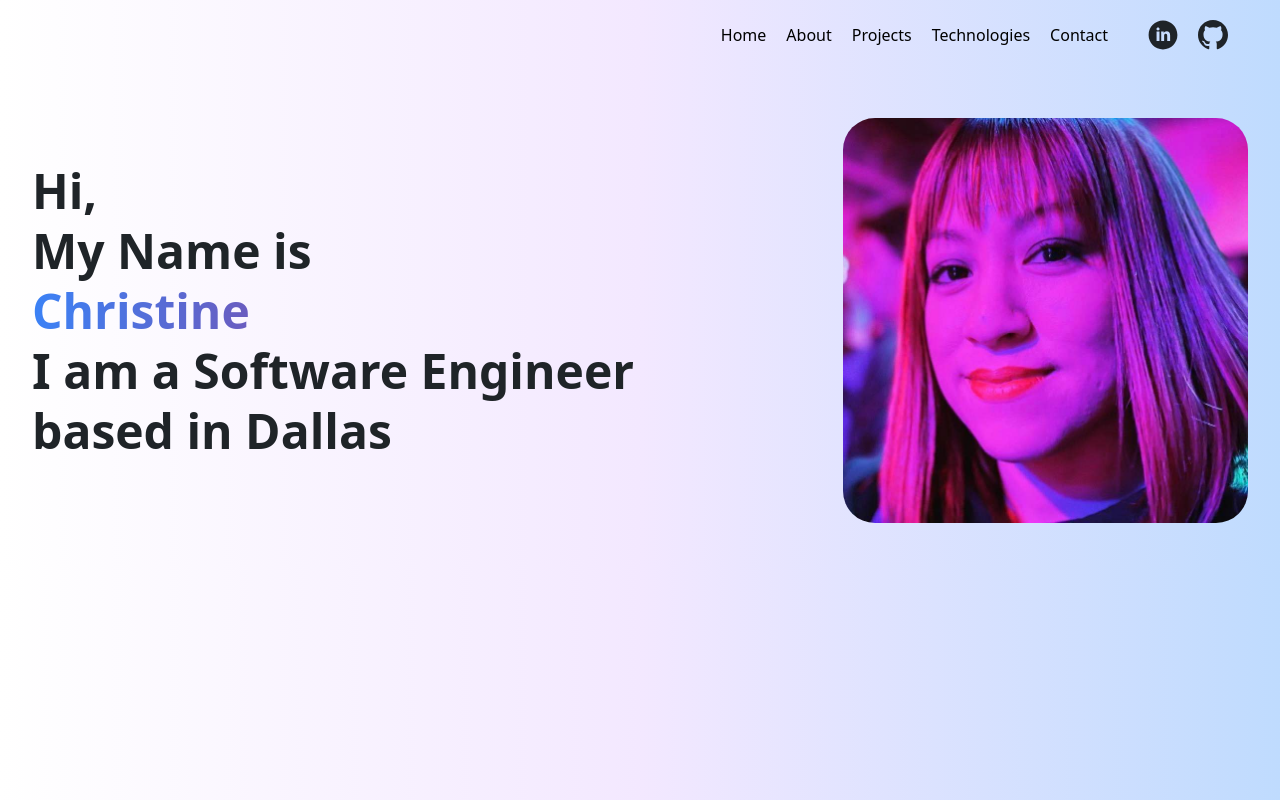
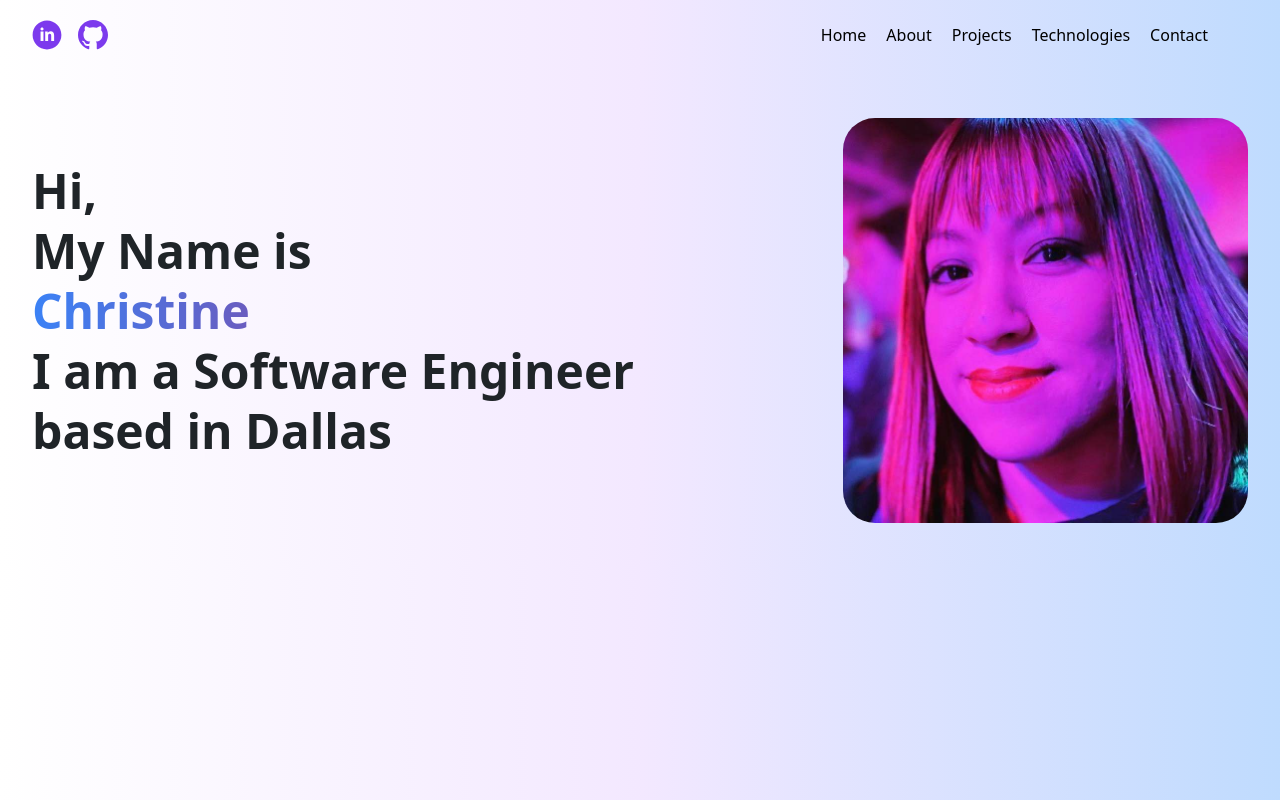
Before and after one commit to XINEXPORT/christinehoangportfolio, a React (Create React App) app: page / in a window 1280 px wide. Built offline with nearby package versions, Linux system fonts and the light colour scheme.

Commit message:
the home page will fade in instead of sliding in

```diff
--- a/src/Components/Header.js
+++ b/src/Components/Header.js
@@ -1,17 +1,49 @@
 import React, { useState } from "react";
 import { NavLink } from "react-router-dom";
-import { logos, socialMediaUrl } from "../Details";
+import { socialMediaUrl } from "../Details";
 
 function Header() {
   const [isOpen, setIsOpen] = useState(false);
-  const { linkdein, github, twitter } = socialMediaUrl;
+  const { linkedin, github } = socialMediaUrl;
+
   const toggleClass = () => {
     setIsOpen(!isOpen);
   };
 
   return (
     <header className="container mx-auto md:flex justify-between items-center py-5 max-width mb-2 px-4 lg:px-8">
-      {/* Right-aligned toggle */}
+      <div className="flex items-center space-x-4">
+        <a href={linkedin} target="_blank" rel="noreferrer noopener">
+          <svg
+            className="fill-violet-600"
+            width="30"
+            height="30"
+            viewBox="0 0 30 30"
+            fill="none"
+            xmlns="http://www.w3.org/2000/svg"
+          >
+            <path d="M15 0.599976C7.04701 0.599976 0.600006 7.04698 0.600006 15C0.600006 22.953 7.04701 29.4 15 29.4C22.953 29.4 29.4 22.953 29.4 15C29.4 7.04698 22.953 0.599976 15 0.599976ZM11.475 20.9685H8.55901V11.5845H11.475V20.9685ZM9.99901 10.4325C9.07801 10.4325 8.48251 9.77997 8.48251 8.97297C8.48251 8.14948 9.09601 7.51648 10.0365 7.51648C10.977 7.51648 11.553 8.14948 11.571 8.97297C11.571 9.77997 10.977 10.4325 9.99901 10.4325ZM22.125 20.9685H19.209V15.768C19.209 14.5575 18.786 13.7355 17.7315 13.7355C16.926 13.7355 16.4475 14.292 16.236 14.8275C16.158 15.018 16.1385 15.288 16.1385 15.5565V20.967H13.221V14.577C13.221 13.4055 13.1835 12.426 13.1445 11.583H15.678L15.8115 12.8865H15.87C16.254 12.2745 17.1945 11.3715 18.768 11.3715C20.6865 11.3715 22.125 12.657 22.125 15.42V20.9685Z" />
+          </svg>
+        </a>
+        <a href={github} target="_blank" rel="noreferrer noopener">
+          <svg
+            className="fill-violet-600"
+            width="30"
+            height="30"
+            viewBox="0 0 30 30"
+            fill="none"
+            xmlns="http://www.w3.org/2000/svg"
+          >
+            <path
+              fillRule="evenodd"
+              clipRule="evenodd"
+              d="M15 0C6.7125 0 0 6.7125 0 15C0 21.6375 4.29375 27.2437 10.2563 29.2313C11.0063 29.3625 11.2875 28.9125 11.2875 28.5188C11.2875 28.1625 11.2688 26.9813 11.2688 25.725C7.5 26.4188 6.525 24.8062 6.225 23.9625C6.05625 23.5312 5.325 22.2 4.6875 21.8438C4.1625 21.5625 3.4125 20.8687 4.66875 20.85C5.85 20.8313 6.69375 21.9375 6.975 22.3875C8.325 24.6562 10.4812 24.0187 11.3438 23.625C11.475 22.65 11.8688 21.9937 12.3 21.6187C8.9625 21.2437 5.475 19.95 5.475 14.2125C5.475 12.5813 6.05625 11.2313 7.0125 10.1813C6.8625 9.80625 6.3375 8.26875 7.1625 6.20625C7.1625 6.20625 8.41875 5.8125 11.2875 7.74375C12.4875 7.40625 13.7625 7.2375 15.0375 7.2375C16.3125 7.2375 17.5875 7.40625 18.7875 7.74375C21.6562 5.79375 22.9125 6.20625 22.9125 6.20625C23.7375 8.26875 23.2125 9.80625 23.0625 10.1813C24.0188 11.2313 24.6 12.5625 24.6 14.2125C24.6 19.9688 21.0938 21.2437 17.7563 21.6187C18.3 22.0875 18.7688 22.9875 18.7688 24.3937C18.7688 26.4 18.75 28.0125 18.75 28.5188C18.75 28.9125 19.0312 29.3813 19.7812 29.2313C22.759 28.2259 25.3465 26.3121 27.1796 23.7592C29.0127 21.2063 29.9991 18.1429 30 15C30 6.7125 23.2875 0 15 0Z"
+            />
+          </svg>
+        </a>
+      </div>
+
+      {/* Right Section: Hamburger and Navigation */}
       <div className="flex justify-end w-full">
         <div onClick={toggleClass} className="cursor-pointer">
           <svg
@@ -32,7 +64,9 @@ function Header() {
         </div>
       </div>
       <nav
-        className={` ${!isOpen ? "hidden" : null} text-center md:flex justify-between text-black`}
+        className={`${
+          !isOpen ? "hidden" : null
+        } text-center md:flex justify-between text-black`}
       >
         <ul className="dark:text-light-content font-medium md:flex items-center md:space-x-5 md:mr-10">
           <li className="pb-1 md:pb-0">
@@ -61,40 +95,6 @@ function Header() {
             </NavLink>
           </li>
         </ul>
-        <ul className="flex justify-evenly items-center my-5 md:my-0 md:space-x-5 md:mr-5">
-          <li>
-            <a href={linkdein} target="_blank" rel="noreferrer noopener">
-              <svg
-                className="dark:fill-light-heading fill-dark-heading"
-                width="30"
-                height="30"
-                viewBox="0 0 30 30"
-                fill="none"
-                xmlns="http://www.w3.org/2000/svg"
-              >
-                <path d="M15 0.599976C7.04701 0.599976 0.600006 7.04698 0.600006 15C0.600006 22.953 7.04701 29.4 15 29.4C22.953 29.4 29.4 22.953 29.4 15C29.4 7.04698 22.953 0.599976 15 0.599976ZM11.475 20.9685H8.55901V11.5845H11.475V20.9685ZM9.99901 10.4325C9.07801 10.4325 8.48251 9.77997 8.48251 8.97297C8.48251 8.14948 9.09601 7.51648 10.0365 7.51648C10.977 7.51648 11.553 8.14948 11.571 8.97297C11.571 9.77997 10.977 10.4325 9.99901 10.4325ZM22.125 20.9685H19.209V15.768C19.209 14.5575 18.786 13.7355 17.7315 13.7355C16.926 13.7355 16.4475 14.292 16.236 14.8275C16.158 15.018 16.1385 15.288 16.1385 15.5565V20.967H13.221V14.577C13.221 13.4055 13.1835 12.426 13.1445 11.583H15.678L15.8115 12.8865H15.87C16.254 12.2745 17.1945 11.3715 18.768 11.3715C20.6865 11.3715 22.125 12.657 22.125 15.42V20.9685Z" />
-              </svg>
-            </a>
-          </li>
-          <li>
-            <a href={github} target="_blank" rel="noreferrer noopener">
-              <svg
-                className="dark:fill-light-heading fill-dark-heading"
-                width="30"
-                height="30"
-                viewBox="0 0 30 30"
-                fill="none"
-                xmlns="http://www.w3.org/2000/svg"
-              >
-                <path
-                  fillRule="evenodd"
-                  clipRule="evenodd"
-                  d="M15 0C6.7125 0 0 6.7125 0 15C0 21.6375 4.29375 27.2437 10.2563 29.2313C11.0063 29.3625 11.2875 28.9125 11.2875 28.5188C11.2875 28.1625 11.2688 26.9813 11.2688 25.725C7.5 26.4188 6.525 24.8062 6.225 23.9625C6.05625 23.5312 5.325 22.2 4.6875 21.8438C4.1625 21.5625 3.4125 20.8687 4.66875 20.85C5.85 20.8313 6.69375 21.9375 6.975 22.3875C8.325 24.6562 10.4812 24.0187 11.3438 23.625C11.475 22.65 11.8688 21.9937 12.3 21.6187C8.9625 21.2437 5.475 19.95 5.475 14.2125C5.475 12.5813 6.05625 11.2313 7.0125 10.1813C6.8625 9.80625 6.3375 8.26875 7.1625 6.20625C7.1625 6.20625 8.41875 5.8125 11.2875 7.74375C12.4875 7.40625 13.7625 7.2375 15.0375 7.2375C16.3125 7.2375 17.5875 7.40625 18.7875 7.74375C21.6562 5.79375 22.9125 6.20625 22.9125 6.20625C23.7375 8.26875 23.2125 9.80625 23.0625 10.1813C24.0188 11.2313 24.6 12.5625 24.6 14.2125C24.6 19.9688 21.0938 21.2437 17.7563 21.6187C18.3 22.0875 18.7688 22.9875 18.7688 24.3937C18.7688 26.4 18.75 28.0125 18.75 28.5188C18.75 28.9125 19.0312 29.3813 19.7812 29.2313C22.759 28.2259 25.3465 26.3121 27.1796 23.7592C29.0127 21.2063 29.9991 18.1429 30 15C30 6.7125 23.2875 0 15 0Z"
-                />
-              </svg>
-            </a>
-          </li>
-        </ul>
       </nav>
     </header>
   );
--- a/src/Details.js
+++ b/src/Details.js
@@ -1,7 +1,3 @@
-// Enter all your detials in this file
-// Logo images
-import logogradient from "./assets/logo.svg";
-import logo from "./assets/logo2.svg";
 // Profile Image
 import profile from "./assets/profile.jpg";
 // Tech stack images
@@ -39,22 +35,15 @@ import azuredevops from "./assets/techstack/azuredevops.png";
 import socketio from "./assets/techstack/socketio.png";
 import jquery from "./assets/techstack/jquery.png";
 
-// Porject Images
+// Project Images
 import zest from "./assets/projects/zest.jpg";
 import texascodingclub from "./assets/projects/texascodingclub.jpg";
 import guesstheanimal from "./assets/projects/guesstheanimal.jpg";
 import vibes from "./assets/projects/vibes.jpg";
 import recordshop from "./assets/projects/recordshop.jpg";
-import projectImage6 from "./assets/projects/project6.jpg";
 import carebuddy from "./assets/projects/carebuddy.jpg";
 
-// Logos
-export const logos = {
-  logogradient: logogradient,
-  logo: logo,
-};
-
-// Enter your Personal Details here
+// Biography
 export const personalDetails = {
   name: "Christine",
   tagline: "I am a Software Engineer based in Dallas",
@@ -62,18 +51,18 @@ export const personalDetails = {
   about1: `Christine Hoang is a Software Engineer based in Dallas, Texas. She earned her Bachelor of Fine Arts degree in Sculpture from the University of Texas at Arlington.`,
   about2: `She has worked as a technology professional, taking on various roles including Sales Analyst, Application Analyst, Senior Quality Engineer, and Project Manager.`,
   about3: `Currently enrolled at Dallas College, Christine is refining her expertise in programming, with a focus on modern web development technologies and frameworks, such as React and .NET. Her technical skillset includes, but is not limited to, JavaScript, C#, Python, and SQL.`,
-  about4: `Christine enjoys living a healthy lifestyle, coding, and discovering creative ways to help communities in need.`
+  about4: `Christine enjoys living a healthy lifestyle, coding, and discovering creative ways to help communities in need.`,
 };
 
-// Enter your Social Media URLs here
+// Social Media URLs
 export const socialMediaUrl = {
-  linkdein: "https://www.linkedin.com/in/christine-hoang-profile/",
+  linkedin: "https://www.linkedin.com/in/christine-hoang-profile/",
   github: "https://github.com/XINEXPORT",
   twitter: "https://twitter.com/",
   instagram: "https://www.instagram.com/",
 };
 
-// Enter your Work Experience here
+// Work Experience
 export const workDetails = [
   {
     Position: "Web Developer",
@@ -141,7 +130,7 @@ export const workDetails = [
   },
 ];
 
-// Enter your Education Details here
+// Education Details
 export const eduDetails = [
   {
     Position: "C# Developer Certificate ",
@@ -203,7 +192,7 @@ export const techStackDetails = {
   jquery,
 };
 
-// Enter your Project Details here
+// Project Details
 export const projectDetails = [
   {
     title: "CareBuddy",
@@ -257,18 +246,9 @@ export const projectDetails = [
     previewLink: "https://the-record-shop.onrender.com/",
     githubLink: "https://github.com/XINEXPORT/record-shop",
   },
-  //   {
-  //     title: "Project title 6",
-  //     image: projectImage6,
-  //     description: `This is sample project description random things are here in description This is sample
-  // project lorem ipsum generator for dummy content`,
-  //     techstack: "HTML/CSS, JavaScript",
-  //     previewLink: "https://google.com",
-  //     githubLink: "https://github.com",
-  //   },
 ];
 
-// Enter your Contact Details here
+// Contact Details
 export const contactDetails = {
   email: "christine.hoang@gamesforlove.org",
 };
--- a/src/Pages/Contact.js
+++ b/src/Pages/Contact.js
@@ -105,7 +105,7 @@ const EmailRestAPI = () => {
 
       <button
         type="submit"
-        className="w-full bg-violet-500 text-white py-2 px-4 rounded-lg hover:bg-violet-600 transition-colors duration-300"
+        className="w-full bg-violet-600 text-white py-2 px-4 rounded-lg hover:bg-violet-700 transition-colors duration-300"
       >
         Send Email
       </button>
--- a/src/Pages/Technologies.js
+++ b/src/Pages/Technologies.js
@@ -49,7 +49,6 @@ function Technologies() {
         </p>
       </section>
 
-      {/* Apply wrapper class */}
       <section className="grid grid-cols-4 md:grid-cols-5 lg:grid-cols-7 items-center gap-6 pt-6 glass mb-8 img-wrapper">
         <img src={react} title="React" alt="React" />
         <img src={js} title="JavaScript" alt="JavaScript" />
```
Also changed, not shown: src/Pages/About.js (+4 -5 lines), src/Pages/Home.js (+7 -45 lines), src/assets/logo.svg (deleted), src/assets/logo2.svg (deleted).
